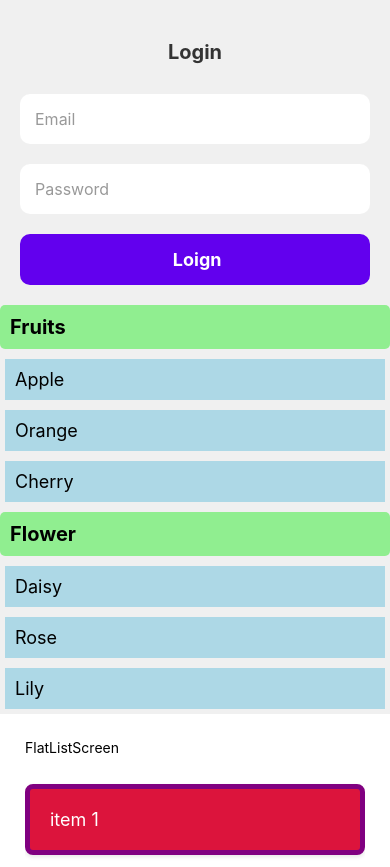
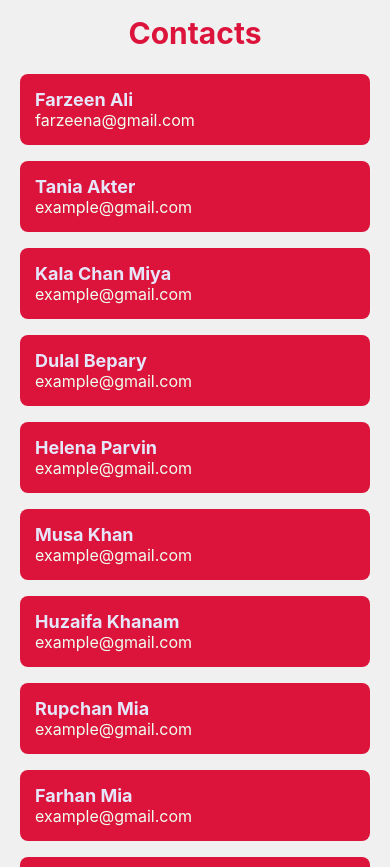
Before and after one commit to khadiza21/nativFirstApp, a React Native app: screen / in a window 390 px wide. Shown: the top 867 px of the page. Built offline with nearby package versions, Linux system fonts and the light colour scheme.

Commit message:
added new components

```diff
--- a/App.jsx
+++ b/App.jsx
@@ -8,18 +8,19 @@ import InputText from './src/components/InputText';
 import FlatListScreen from './src/components/FlatListScreen';
 import SectionListScreen from './src/components/SectionListScreen';
 import LoginForm from './src/components/LoginForm';
+import ContactListScreen from './src/screens/ContactListScreen';
 const App = () => {
   return (
     <View>
-      <LoginForm />
+      <ContactListScreen />
+      {/* <LoginForm />
       <SectionListScreen />
        <FlatListScreen />
       <Text style={{ fontSize: 30 }}>Khadiza is Nice </Text>
       <Text style={{ fontSize: 20 }}>Khadiza is  Smart</Text>
       <Button title="Press Here" />
       <First />
-      <InputText />
-
+      <InputText /> */}
     </View>
   );
 };
--- /dev/null
+++ b/src/components/ContactItem.jsx
@@ -0,0 +1,15 @@
+import { View, Text } from 'react-native';
+import React from 'react';
+import { styles } from '../screens/styles';
+
+const ContactItem = ({name,email}) => {
+  return (
+    <View style={styles.item}>
+      <Text style={styles.name}>{name}</Text>
+      <Text style={styles.email}>{email}</Text>
+    </View>
+  );
+
+};
+
+export default ContactItem;
--- a/src/components/LoginForm.jsx
+++ b/src/components/LoginForm.jsx
@@ -1,21 +1,21 @@
-import { View, Text, TextInput, TouchableOpacity, StyleSheet } from 'react-native'
-import React, { useState } from 'react'
+import { View, Text, TextInput, TouchableOpacity, StyleSheet } from 'react-native';
+import React, { useState } from 'react';
 
 const LoginForm = () => {
   const [email, setEmail] = useState('');
   const [password, setPassword] = useState('');
   const handleLogin = () => {
-        console.log('Email: ',email);
-        console.log('Password: ',password);
+    console.log('Email: ', email);
+    console.log('Password: ', password);
     setEmail('');
     setPassword('');
-    }
+  };
   return (
     <View style={styles.container}>
       <Text style={styles.heading}>Login</Text>
       <TextInput
         style={styles.input}
-      placeholder='Email'
+        placeholder="Email"
         value={email}
         onChange={setEmail}
         keyboardType="email-address"
@@ -24,7 +24,7 @@ const LoginForm = () => {
       />
       <TextInput
         style={styles.input}
-      placeholder='Password'
+        placeholder="Password"
         value={password}
         onChange={setPassword}
         placeholderTextColor="#999"
@@ -36,44 +36,45 @@ const LoginForm = () => {
         <Text style={styles.buttonText}> Loign</Text>
       </TouchableOpacity>
     </View>
-  )
-}
+  );
+};
 
 const styles = StyleSheet.create({
-    container:{
+  container: {
     justifyContent: 'center',
     paddingHorizontal: 20,
     paddingTop: 40,
-        backgroundColor: '#f0f0f0'
+    backgroundColor: '#f0f0f0',
   },
-    heading:{
-        fontSize: 20 ,
+  heading: {
+    fontSize: 20,
     fontWeight: 'bold',
     marginBottom: 30,
     textAlign: 'center',
     color: '#333',
   },
-    input:{
-        height:50 ,
-        border:'#ccc',
-        borderWidth:1,
-        marginBottom:20,
-        paddingHorizontal:15,
+  input: {
+    height: 50,
+    border: '#ccc',
+    borderWidth: 1,
+    marginBottom: 20,
+    paddingHorizontal: 15,
     borderRadius: 10,
     backgroundColor: '#fff',
     fontSize: 16,
-        color: '#333'
+    color: '#333',
   },
-    button:{
+  button: {
     backgroundColor: '#6200EE',
     paddingVertical: 15,
     borderRadius: 10,
     alignItems: 'center',
   },
-    buttonText:{
-        color:'#fff',
-        fontSize:18,
-        fontWeight:'bold'
-    }
-})
-export default LoginForm
+  buttonText: {
+    color: '#fff',
+    fontSize: 18,
+    fontWeight: 'bold',
+  },
+
+});
+export default LoginForm;
--- /dev/null
+++ b/src/screens/ContactListScreen.jsx
@@ -0,0 +1,24 @@
+import { FlatList, Text } from 'react-native';
+import React from 'react';
+import ContactItem from '../components/ContactItem';
+import { users } from './userContactInfo';
+import { styles } from './styles';
+
+
+
+const ContactListScreen = () => {
+    const renderItem = ({ item }) => <ContactItem name={item.name} email={item.email} />;
+    return (
+
+        <FlatList
+            data={users}
+            renderItem={renderItem}
+            keyExtractor={(item) => item.id}
+            contentContainerStyle={styles.list}
+            ListHeaderComponent={<Text style={styles.heading} >Contacts</Text>}
+        />
+
+    );
+};
+
+export default ContactListScreen;
--- /dev/null
+++ b/src/screens/styles.js
@@ -0,0 +1,30 @@
+import {StyleSheet} from 'react-native';
+
+export const styles = StyleSheet.create({
+  heading: {
+    fontSize: 30,
+    color: 'crimson',
+    fontWeight: 'bold',
+    textAlign: 'center',
+    marginVertical: 15,
+  },
+  list: {
+    backgroundColor: '#f0f0f0',
+    paddingHorizontal: 20,
+  },
+  item: {
+    backgroundColor: 'crimson',
+    padding: 15,
+    marginVertical: 8,
+    borderRadius: 8,
+  },
+  name: {
+    fontSize: 18,
+    fontWeight: 'bold',
+    color: '#e6e6fa',
+  },
+  email: {
+    fontSize: 16,
+    color: '#f0fff0',
+  },
+});
--- /dev/null
+++ b/src/screens/userContactInfo.js
@@ -0,0 +1,15 @@
+export const users = [
+    {id:'1',name:'Farzeen Ali', email:'farzeena@gmail.com'},
+    {id:'2',name:'Tania Akter',email:'example@gmail.com'},
+    {id:'3',name:'Kala Chan Miya',email:'example@gmail.com'},
+    {id:'4',name:'Dulal Bepary',email:'example@gmail.com'},
+    {id:'5',name:'Helena Parvin',email:'example@gmail.com'},
+    {id:'6',name:'Musa Khan',email:'example@gmail.com'},
+    {id:'7',name:'Huzaifa Khanam',email:'example@gmail.com'},
+    {id:'8',name:'Rupchan Mia',email:'example@gmail.com'},
+    {id:'9',name:'Farhan Mia',email:'example@gmail.com'},
+    {id:'10',name:'Billu Molla',email:'example@gmail.com'},
+    {id:'11',name:'Rani Akter',email:'example@gmail.com'},
+    {id:'12',name:'Khadiza Bhuiyan',email:'example@gmail.com'},
+
+]
```
Lines whose indentation alone changed are shown as unchanged.
